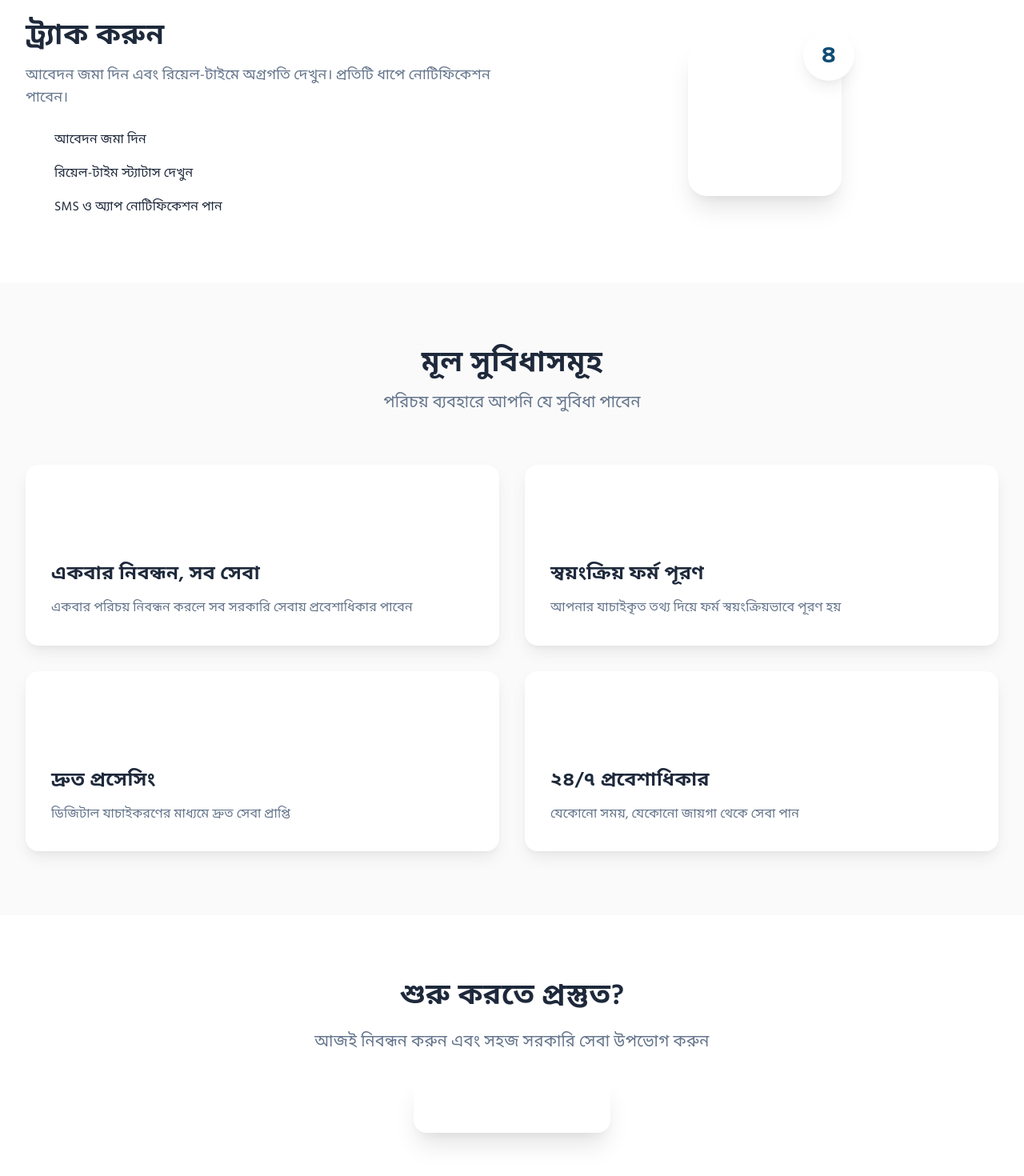
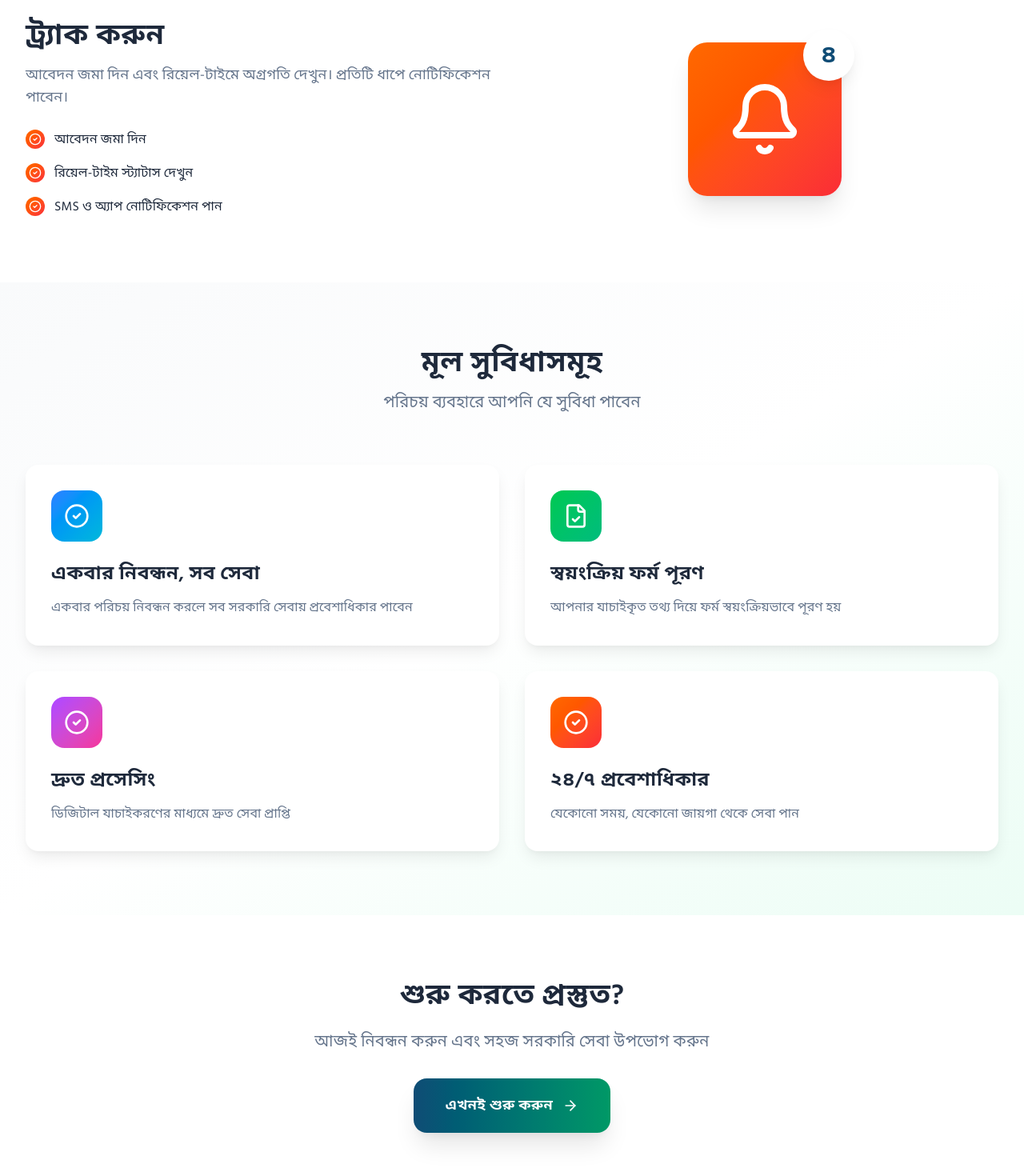
Before and after one commit to ratul1918/Amar-Porichoy, a React (Vite) app: page /how-it-works in a window 1280 px wide. Shown: the part 1266-2736 px from the top of the page at 80% size. Built offline with nearby package versions, Linux system fonts and the light colour scheme.

Commit message:
Standardize

```diff
--- a/src/pages/HowItWorks.tsx
+++ b/src/pages/HowItWorks.tsx
@@ -103,7 +103,7 @@ export function HowItWorks() {
   return (
     <div className="min-h-screen">
       {/* Hero Section */}
-      <div className="relative bg-linear-to-br from-[rgb(var(--color-primary))] via-emerald-700 to-teal-600 py-20 overflow-hidden">
+      <div className="relative bg-gradient-to-br from-[rgb(var(--color-primary))] via-emerald-700 to-teal-600 py-20 overflow-hidden">
         <div className="absolute inset-0 opacity-10">
           <div className="absolute top-0 left-0 w-96 h-96 bg-white rounded-full blur-3xl"></div>
           <div className="absolute bottom-0 right-0 w-96 h-96 bg-[rgb(var(--color-secondary))] rounded-full blur-3xl"></div>
@@ -147,7 +147,7 @@ export function HowItWorks() {
                 {/* Icon Side */}
                 <div className="flex-1 flex justify-center">
                   <div className="relative">
-                    <div className={`w-48 h-48 rounded-3xl bg-linear-to-br ${step.gradient} flex items-center justify-center`}
+                    <div className={`w-48 h-48 rounded-3xl bg-gradient-to-br ${step.gradient} flex items-center justify-center`}
                       style={{ boxShadow: 'var(--shadow-xl)' }}
                     >
                       <step.icon className="w-24 h-24 text-white" />
@@ -173,7 +173,7 @@ export function HowItWorks() {
                   <div className="space-y-3">
                     {step.details.map((detail, idx) => (
                       <div key={idx} className="flex items-start gap-3">
-                        <div className={`w-6 h-6 rounded-full bg-linear-to-br ${step.gradient} flex items-center justify-center shrink-0 mt-0.5`}>
+                        <div className={`w-6 h-6 rounded-full bg-gradient-to-br ${step.gradient} flex items-center justify-center flex-shrink-0 mt-0.5`}>
                           <CheckCircle2 className="w-4 h-4 text-white" />
                         </div>
                         <span className={`text-[rgb(var(--color-text))] ${language === 'bn' ? 'font-bangla' : ''}`}>
@@ -190,7 +190,7 @@ export function HowItWorks() {
       </div>
 
       {/* Benefits Section */}
-      <div className="py-20 bg-linear-to-br from-gray-50 via-white to-emerald-50">
+      <div className="py-20 bg-gradient-to-br from-gray-50 via-white to-emerald-50">
         <div className="max-w-7xl mx-auto px-4 sm:px-6 lg:px-8">
           <motion.div
             initial={{ opacity: 0, y: 20 }}
@@ -218,7 +218,7 @@ export function HowItWorks() {
                 className="bg-white rounded-2xl p-8"
                 style={{ boxShadow: 'var(--shadow-lg)' }}
               >
-                <div className={`w-16 h-16 rounded-xl bg-linear-to-br ${benefit.color} flex items-center justify-center mb-6`}>
+                <div className={`w-16 h-16 rounded-xl bg-gradient-to-br ${benefit.color} flex items-center justify-center mb-6`}>
                   <benefit.icon className="w-8 h-8 text-white" />
                 </div>
                 <h3 className={`text-2xl mb-3 ${language === 'bn' ? 'font-bangla' : ''}`}>
@@ -251,7 +251,7 @@ export function HowItWorks() {
               <motion.button
                 whileHover={{ scale: 1.05 }}
                 whileTap={{ scale: 0.95 }}
-                className={`px-10 py-5 rounded-xl bg-linear-to-r from-[rgb(var(--color-primary))] to-emerald-600 text-white text-lg font-semibold inline-flex items-center gap-3 ${language === 'bn' ? 'font-bangla' : ''}`}
+                className={`px-10 py-5 rounded-xl bg-gradient-to-r from-[rgb(var(--color-primary))] to-emerald-600 text-white text-lg font-semibold inline-flex items-center gap-3 ${language === 'bn' ? 'font-bangla' : ''}`}
                 style={{ boxShadow: 'var(--shadow-xl)' }}
               >
                 {t('এখনই শুরু করুন', 'Get Started Now')}
```
